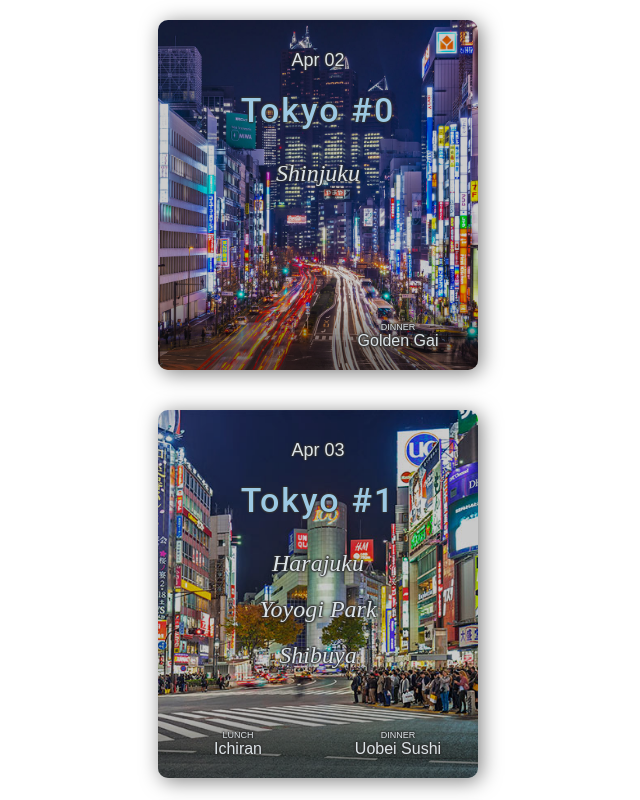
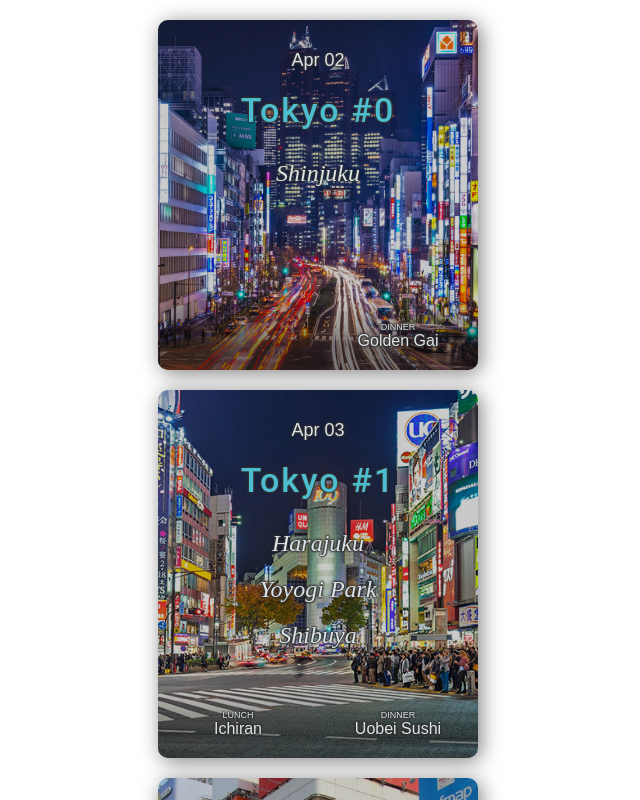
Before and after one commit to fonse/japan-trip, a React (Create React App) app: page / in a window 1280 px wide. Shown: the top 800 px of the page, without its empty margins (322-962 px from the left). Built offline with nearby package versions, Linux system fonts and the light colour scheme.

Commit message:
Change title color

```diff
--- a/src/index.css
+++ b/src/index.css
@@ -22,17 +22,13 @@ body {
 	width: 100%;
 	min-height: 350px;
 	position: relative;
-	margin: 20px auto 40px;
+	margin: 20px auto;
 	overflow: hidden;
 	border-radius: 10px;
 	box-shadow: 3px 3px 20px rgba(0, 0, 0, 0.5);
 	text-align: center;
   background-size: cover;
   background-position: center;
-}
-
-.blog-card:last-child{
-  margin-bottom:20px;
 }
 
 .blog-card .color-overlay {
@@ -84,7 +80,7 @@ h3 {
 	font-size: 34px;
 	font-weight: 500;
 	letter-spacing: 2px;
-	color: #9CC9E3;
+	color: #4DBECF;
 	font-family: 'Roboto', sans-serif;
 	margin-bottom: 0;
 }
```
